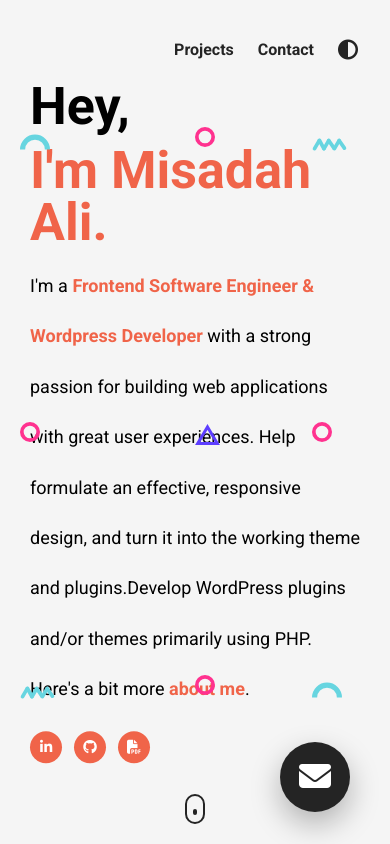
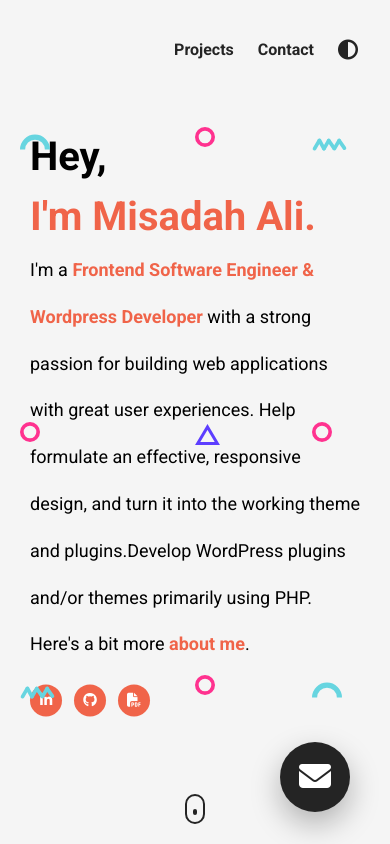
Before and after one commit to mali1930/Personal-website, a plain HTML site: page index.html in a window 390 px wide. Shown: the top 844 px of the page. Drawn offline with nearby package versions, Linux system fonts and the light colour scheme.

Commit message:
responsive

```diff
--- a/style.css
+++ b/style.css
@@ -94,10 +94,10 @@ textarea:focus {
 }
 
 .title {
-  font-size: 90px;
-  margin-bottom: 12px;
+  font-size: 70px;
+
   text-align: left;
-  line-height: 1;
+  line-height: 1.5;
 }
 
 .orange {
@@ -178,7 +178,7 @@ nav,
 
 */
 #landing-page {
-  min-height: 100vh;
+  height: 100vh;
 }
 
 .header {
@@ -192,10 +192,10 @@ nav,
 }
 
 .header__para {
-  font-size: 14px;
-  line-height: 2.8;
+  font-size: 15px;
+  line-height: 2.6;
 
-  max-width: 680px;
+  max-width: 690px;
 }
 
 .social__list {
@@ -283,6 +283,7 @@ nav {
   margin: 0 auto;
   padding: 0 20px;
   height: 100px;
+
 }
 
 #personal-logo {
@@ -695,10 +696,11 @@ footer {
 /* Small phones, tablets, large smart phones */
 @media (max-width: 768px) {
   .title {
-    font-size: 80px;
+    font-size: 50px;
+
   }
   .header__para {
-    font-size: 20px;
+    font-size: 15px;
   }
   .modal {
     top: 0;
@@ -717,7 +719,7 @@ footer {
 /* Small phones */
 @media (max-width: 480px) {
   .title {
-    font-size: 52px;
+    font-size: 40px;
   }
   .header__para {
     font-size: 18px;
@@ -735,7 +737,7 @@ footer {
     text-align: center;
   }
   .project__description--sub-title {
-    margin-bottom: 8px;
+    margin-bottom: 10px;
   }
   .modal__half {
     padding: 40px;
```
Also changed, not shown: index.html (+5 -1 lines).
